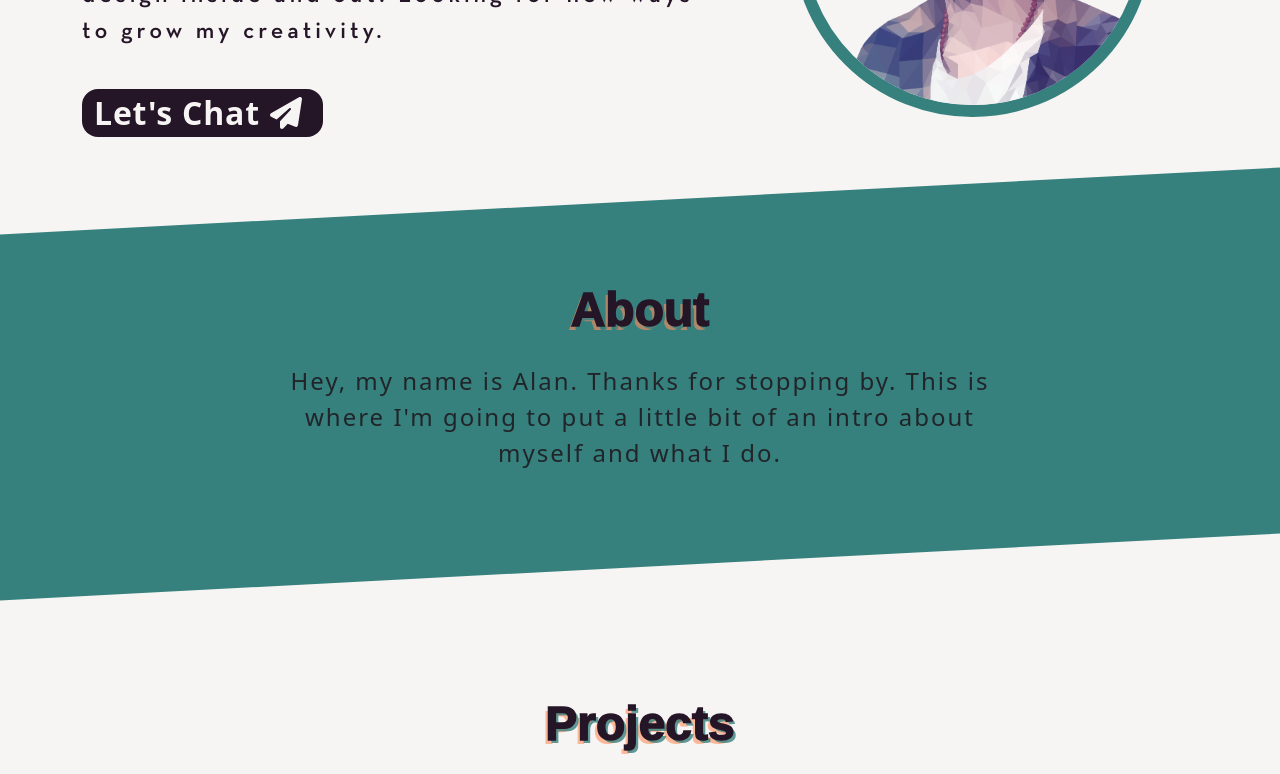
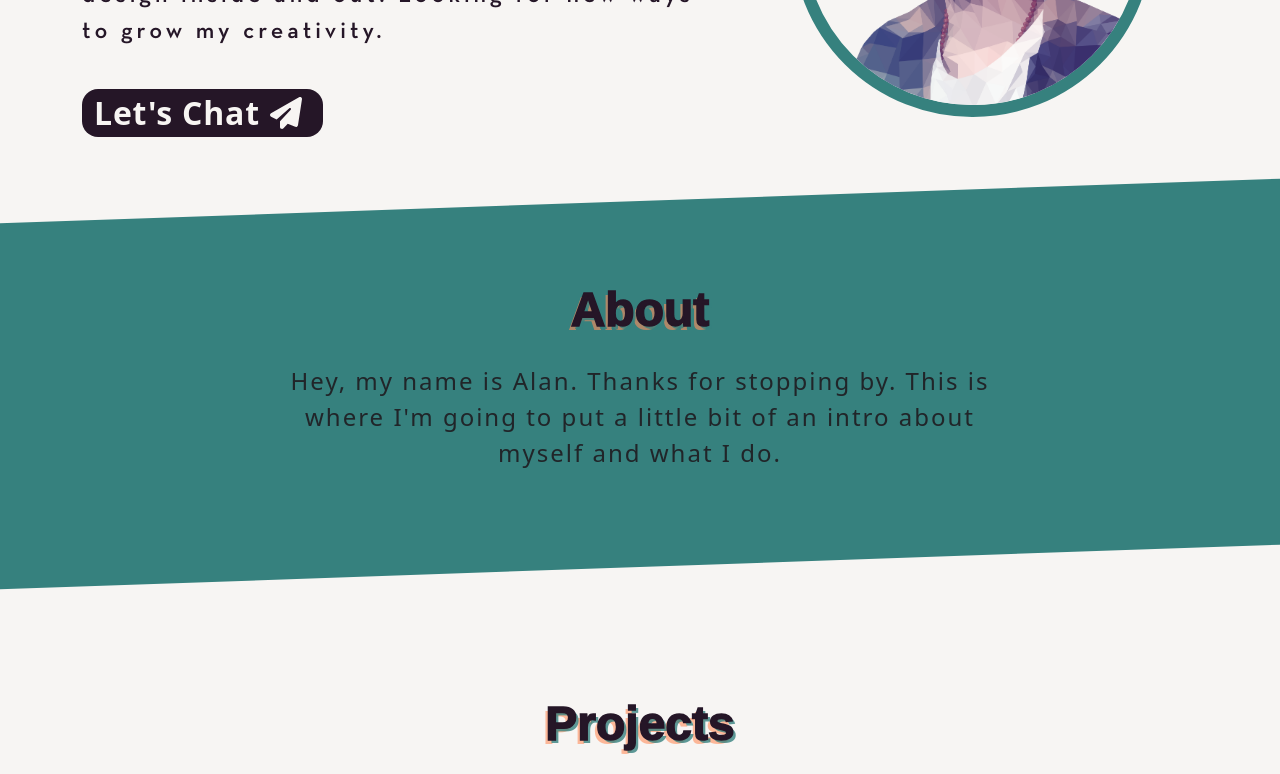
Before and after one commit to ItsAlanK/portfolio-site, a React (Create React App) app: page / in a window 1280 px wide. Shown: the part 415-1189 px from the top of the page. Built offline with nearby package versions, Linux system fonts and the light colour scheme; a web font is replaced by a local one.

Commit message:
Update skew on about section bg

```diff
--- a/src/style/about.scss
+++ b/src/style/about.scss
@@ -4,12 +4,12 @@
     margin: 3rem 0;
     padding: 5rem 0;
     background-color: style.$teal;
-    transform: skewY(-3deg);
+    transform: skewY(-2deg);
 }
 
 .about {
     .flex {
-    transform: skewY(3deg);
+    transform: skewY(2deg);
     }
 
     .title {
```
